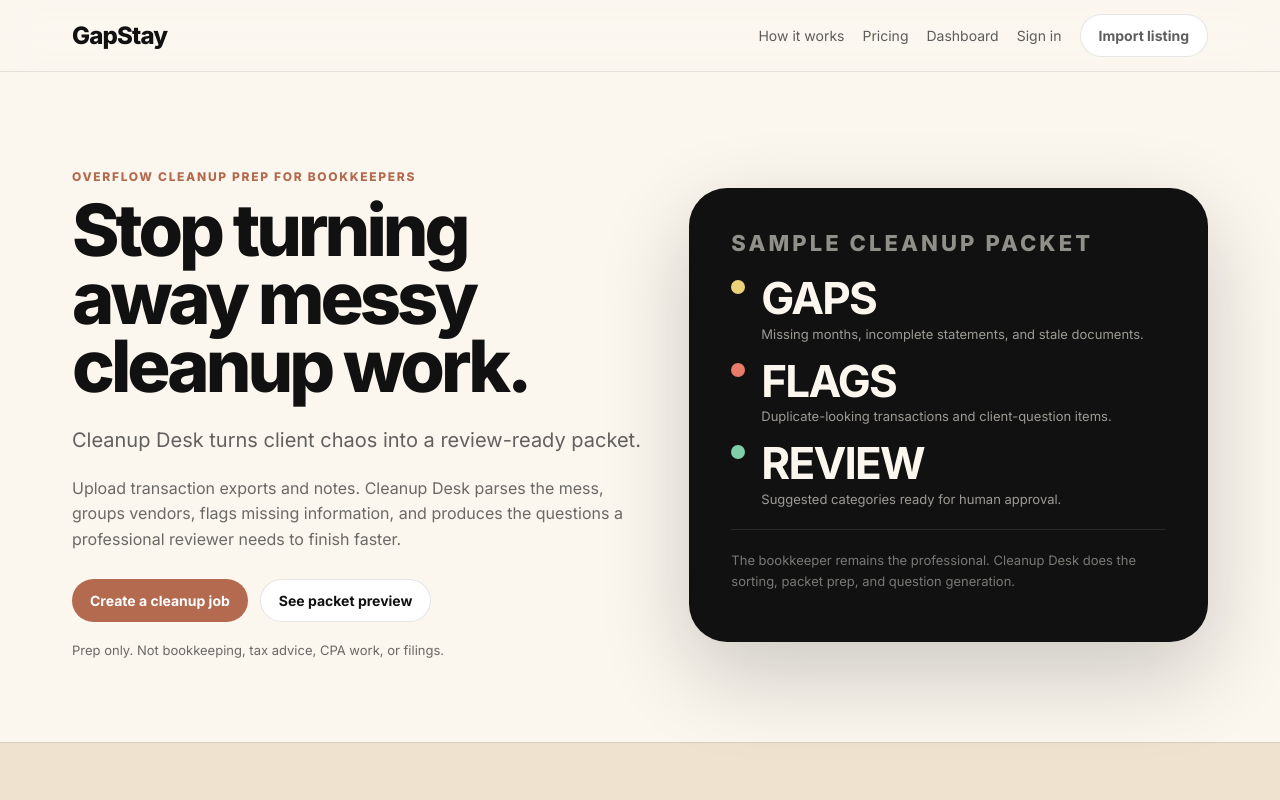
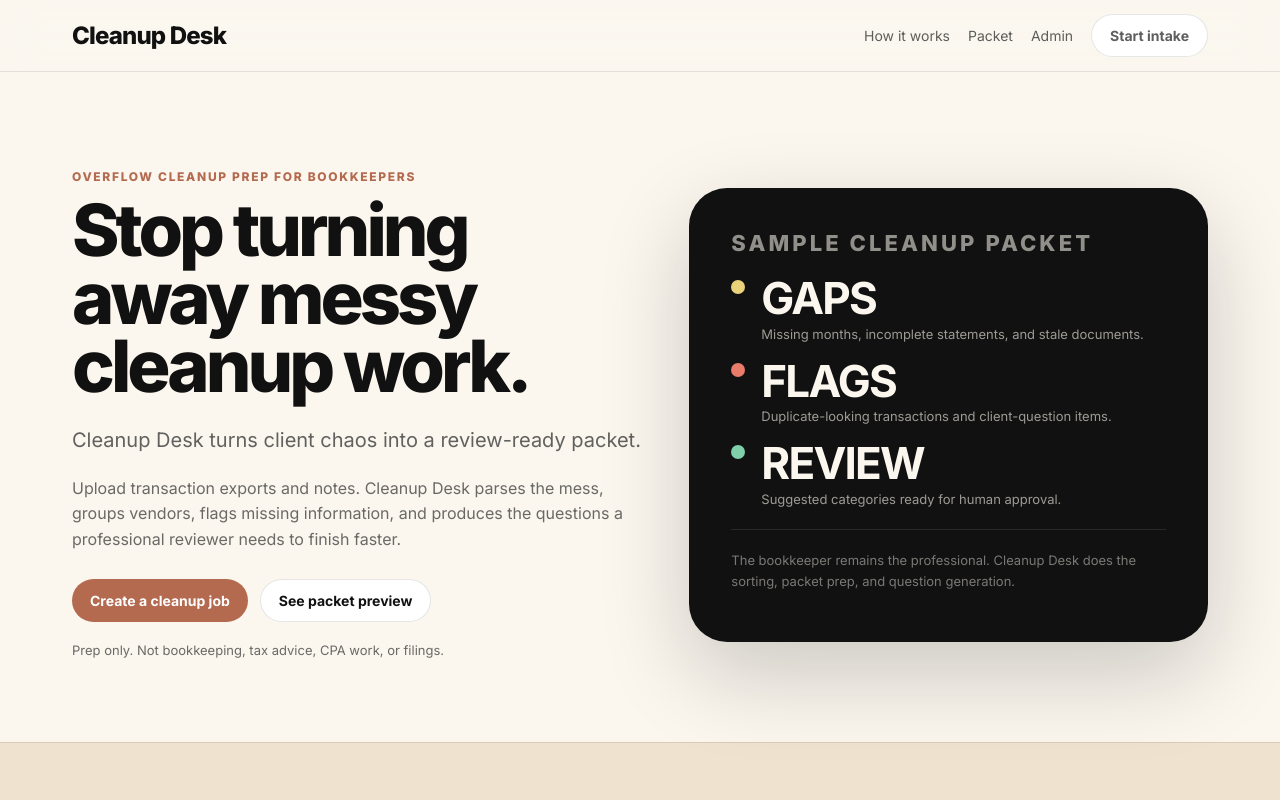
Before and after one commit to pissclams1/Pissclams, a Next.js app: page / in a window 1280 px wide. Shown: the top 800 px of the page. Built offline with nearby package versions, Linux system fonts and the light colour scheme.

Commit message:
Rebrand layout from GapStay to Cleanup Desk

```diff
--- a/app/layout.tsx
+++ b/app/layout.tsx
@@ -4,8 +4,8 @@ import "@fontsource-variable/inter";
 import "./globals.css";
 
 export const metadata: Metadata = {
-  title: "GapStay — Find the revenue in your booking gaps",
-  description: "GapStay helps Airbnb and VRBO hosts maximize revenue from the gaps between bookings."
+  title: "Cleanup Desk — Overflow cleanup prep for bookkeepers",
+  description: "Cleanup Desk turns messy client files into review-ready packets for overloaded bookkeepers and small CPA firms."
 };
 
 export default function RootLayout({ children }: { children: React.ReactNode }) {
@@ -14,30 +14,29 @@ export default function RootLayout({ children }: { children: React.ReactNode })
       <body>
         <header className="nav">
           <div className="wrap" style={{display:"flex",alignItems:"center",justifyContent:"space-between",width:"100%"}}>
-            <Link href="/" className="brand">GapStay</Link>
+            <Link href="/" className="brand">Cleanup Desk</Link>
             <nav className="navlinks">
               <Link href="/#how">How it works</Link>
-              <Link href="/pricing">Pricing</Link>
-              <Link href="/dashboard">Dashboard</Link>
-              <Link href="/auth">Sign in</Link>
-              <Link href="/host" className="pill">Import listing</Link>
+              <Link href="/packet-preview">Packet</Link>
+              <Link href="/cleanup-admin">Admin</Link>
+              <Link href="/intake" className="pill">Start intake</Link>
             </nav>
             <nav className="mobileNav mobileOnly" aria-label="Mobile navigation">
               <Link href="/#how">How</Link>
-              <Link href="/pricing">Pricing</Link>
-              <Link href="/host" className="pill">Import</Link>
+              <Link href="/packet-preview">Packet</Link>
+              <Link href="/intake" className="pill">Intake</Link>
             </nav>
           </div>
         </header>
         {children}
         <footer className="footer">
           <div className="wrap footerGrid">
-            <div><Link href="/" className="brand">GapStay</Link><p>Helps Airbnb and VRBO hosts earn more revenue from the gaps between bookings.</p></div>
-            <div><strong>Product</strong><Link href="/#how">How it works</Link><Link href="/pricing">Pricing</Link><Link href="/dashboard">Dashboard</Link><Link href="/host">Analyze a gap</Link></div>
-            <div><strong>Legal</strong><Link href="/privacy">Privacy Policy</Link><Link href="/terms">Terms of Service</Link></div>
-            <div><strong>Contact</strong><a href="mailto:support@gapstay.com">support@gapstay.com</a></div>
+            <div><Link href="/" className="brand">Cleanup Desk</Link><p>Overflow cleanup prep for bookkeepers and small CPA firms.</p></div>
+            <div><strong>Product</strong><Link href="/#how">How it works</Link><Link href="/packet-preview">Packet preview</Link><Link href="/intake">Start intake</Link><Link href="/cleanup-admin">Admin</Link></div>
+            <div><strong>Boundary</strong><Link href="/cleanup-boundary">Professional boundary</Link><Link href="/reviewer">Reviewer role</Link></div>
+            <div><strong>Contact</strong><a href="mailto:support@cleanupdesk.com">support@cleanupdesk.com</a></div>
           </div>
-          <div className="wrap footerBottom">© 2026 GapStay</div>
+          <div className="wrap footerBottom">© 2026 Cleanup Desk</div>
         </footer>
       </body>
     </html>
```
